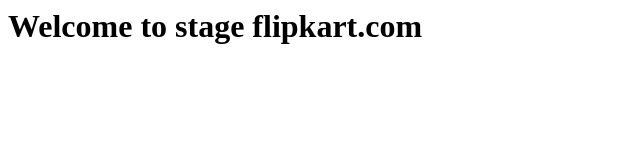
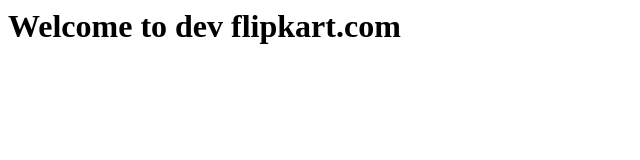
Before and after one commit to AnilKumar107/Gitpullapr2024, a plain HTML site: page index.html in a window 1280 px wide. Shown: the whole page, without its empty margins (0-640 px from the left). Drawn offline with Linux system fonts and the light colour scheme.

Commit message:
added new file to dev branch

```diff
--- a/index.html
+++ b/index.html
@@ -1 +1 @@
-<h1>Welcome to stage flipkart.com </h1>
+<h1>Welcome to dev flipkart.com </h1>
```
